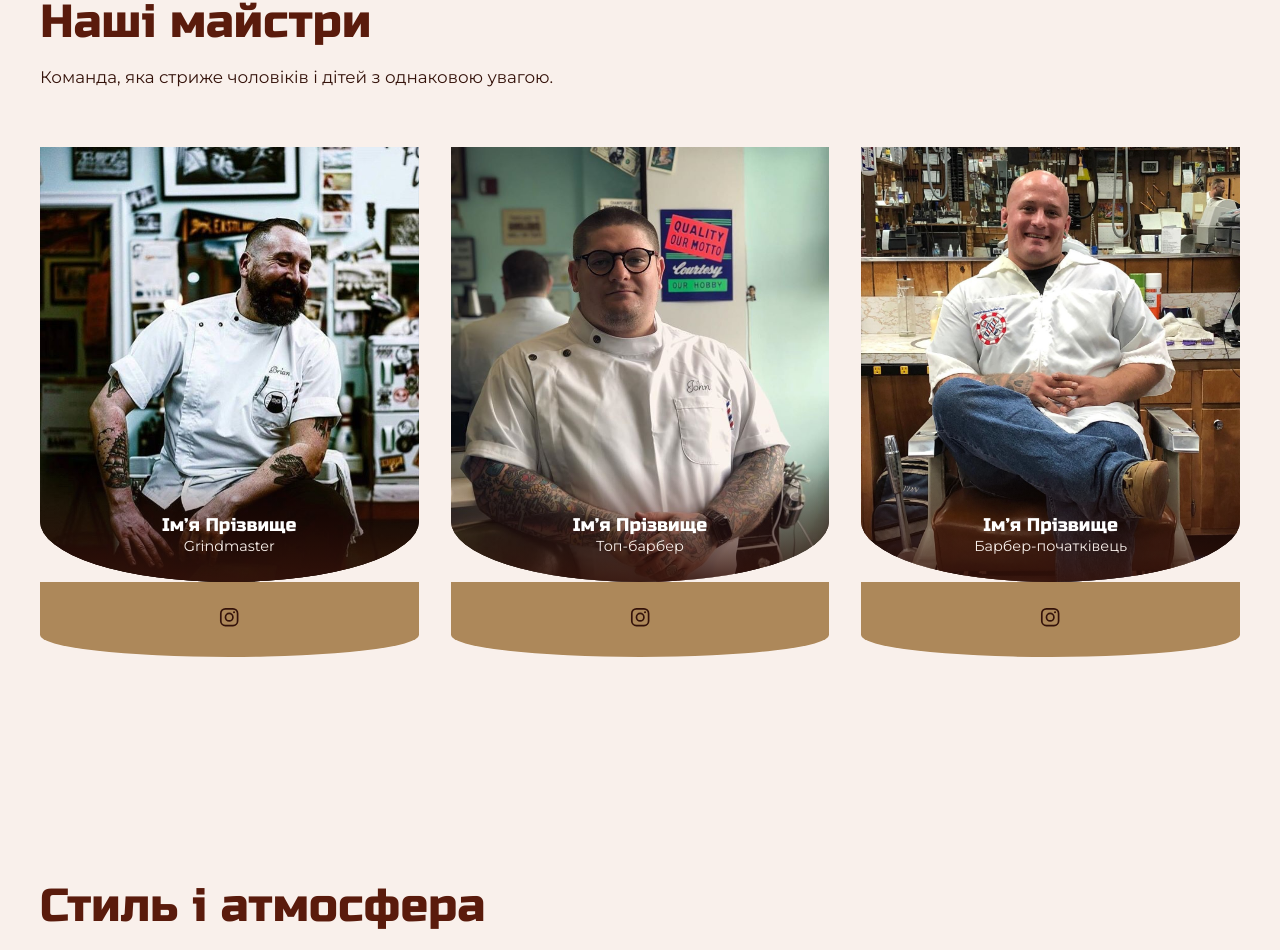
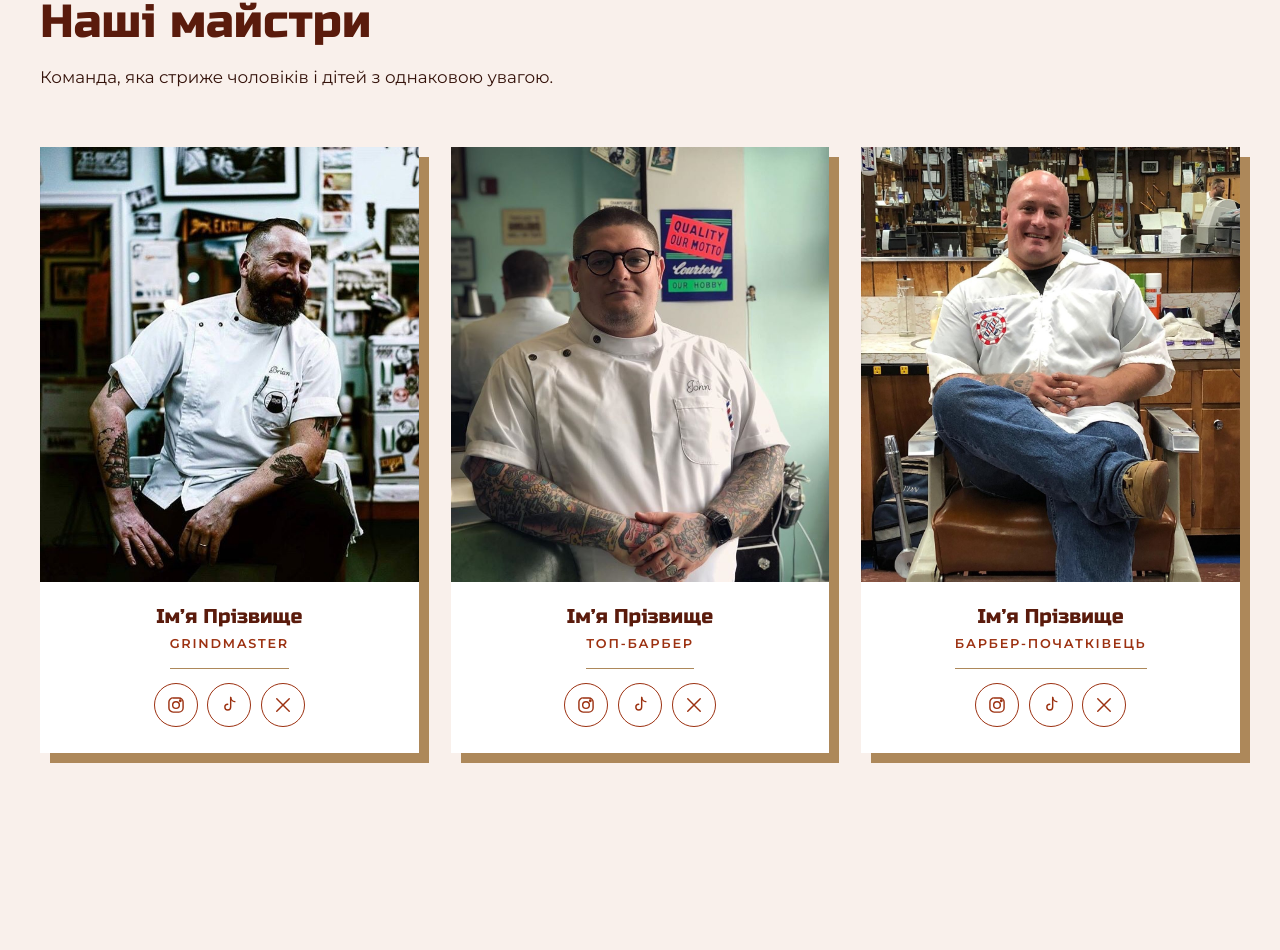
Before and after one commit to BOgdanRoz/BarberShop-Frontend, a React (Vite) app: page / in a window 1280 px wide. Shown: the part 2611-3561 px from the top of the page. Built offline with nearby package versions, Linux system fonts and the light colour scheme.

Commit message:
feat: redesign barber cards with role labels and social links
Cards gain a decorative offset frame, uppercase role label, and Instagram, TikTok and X links pointing to official homepages until profiles are provided.

```diff
--- a/src/components/BarberCard/BarberCard.module.css
+++ b/src/components/BarberCard/BarberCard.module.css
@@ -1,14 +1,15 @@
 .card {
+  position: relative;
   display: flex;
   flex-direction: column;
+  background: var(--color-white);
+  box-shadow: 10px 10px 0 var(--color-lion);
 }
 
-.frame {
-  position: relative;
+.portrait {
   aspect-ratio: 4 / 4.6;
   overflow: hidden;
   background: var(--color-black-bean);
-  border-radius: 0 0 50% 50% / 0 0 14% 14%;
 }
 
 .image {
@@ -16,33 +17,45 @@
   height: 100%;
   object-fit: cover;
   object-position: center top;
+  transition: transform 500ms ease;
 }
 
-.caption {
-  position: absolute;
-  inset: auto 0 0;
-  padding: 3rem 1rem 1.5rem;
+@media (hover: hover) {
+  .card:hover .image {
+    transform: scale(1.04);
+  }
+}
+
+.body {
+  display: grid;
+  justify-items: center;
+  gap: 0.35rem;
+  padding: 1.5rem 1.25rem 1.6rem;
   text-align: center;
-  background: linear-gradient(to top, rgba(52, 18, 10, 0.9), transparent);
 }
 
 .name {
   font-family: var(--font-display);
-  font-size: 1.15rem;
-  color: var(--color-white);
+  font-size: 1.25rem;
+  color: var(--color-seal-brown);
 }
 
 .role {
-  font-size: 0.9rem;
-  color: var(--color-seashell);
+  padding-bottom: 0.9rem;
+  margin-bottom: 0.5rem;
+  border-bottom: 1px solid var(--color-lion);
+  color: var(--color-brown);
+  font-size: 0.8rem;
+  font-weight: 600;
+  letter-spacing: 0.14em;
+  text-transform: uppercase;
 }
 
-.bar {
+.socials {
   display: flex;
-  justify-content: center;
-  padding: 0.85rem 0 1.1rem;
-  background: var(--color-lion);
-  border-radius: 0 0 50% 50% / 0 0 22px 22px;
+  gap: 0.6rem;
+  list-style: none;
+  padding: 0;
 }
 
 .social {
@@ -51,17 +64,18 @@
   justify-content: center;
   width: 2.75rem;
   height: 2.75rem;
-  color: var(--color-black-bean);
+  border: 1.5px solid var(--color-brown);
   border-radius: 50%;
+  color: var(--color-brown);
   transition: background-color 200ms ease, color 200ms ease;
 }
 
 .social:hover {
-  background: var(--color-black-bean);
+  background: var(--color-brown);
   color: var(--color-white);
 }
 
 .social svg {
-  width: 1.4rem;
-  height: 1.4rem;
+  width: 1.25rem;
+  height: 1.25rem;
 }
--- a/src/components/BarberCard/BarberCard.tsx
+++ b/src/components/BarberCard/BarberCard.tsx
@@ -1,15 +1,52 @@
-import { instagramUrl } from '../../data/siteContent'
-import type { Barber } from '../../data/barbers'
+import type { Barber, SocialLink } from '../../data/barbers'
 import styles from './BarberCard.module.css'
 
 interface BarberCardProps {
   barber: Barber
 }
 
+// Minimal line icons drawn in currentColor. Decorative: the link has the accessible name.
+function SocialIcon({ platform }: { platform: SocialLink['platform'] }) {
+  const common = {
+    viewBox: '0 0 24 24',
+    fill: 'none',
+    stroke: 'currentColor',
+    strokeWidth: 1.7,
+    strokeLinecap: 'round' as const,
+    strokeLinejoin: 'round' as const,
+    'aria-hidden': true,
+    focusable: false,
+  }
+
+  switch (platform) {
+    case 'instagram':
+      return (
+        <svg {...common}>
+          <rect x="3.5" y="3.5" width="17" height="17" rx="5" />
+          <circle cx="12" cy="12" r="4" />
+          <circle cx="17.2" cy="6.8" r="0.9" fill="currentColor" />
+        </svg>
+      )
+    case 'tiktok':
+      return (
+        <svg {...common}>
+          <path d="M14 3v11.5a3.5 3.5 0 1 1-3.5-3.5" />
+          <path d="M14 3c.4 2.8 2.2 4.6 5 5" />
+        </svg>
+      )
+    case 'x':
+      return (
+        <svg {...common}>
+          <path d="M4.5 4.5 19.5 19.5M19.5 4.5 4.5 19.5" />
+        </svg>
+      )
+  }
+}
+
 function BarberCard({ barber }: BarberCardProps) {
   return (
     <article className={styles.card}>
-      <div className={styles.frame}>
+      <div className={styles.portrait}>
         <img
           className={styles.image}
           src={barber.photo.src}
@@ -18,26 +55,26 @@ function BarberCard({ barber }: BarberCardProps) {
           height={1500}
           loading="lazy"
         />
-        <div className={styles.caption}>
+      </div>
+
+      <div className={styles.body}>
         <h3 className={styles.name}>{barber.name}</h3>
         <p className={styles.role}>{barber.role}</p>
-        </div>
-      </div>
-
-      <div className={styles.bar}>
+        <ul className={styles.socials} aria-label={`Соцмережі: ${barber.name}`}>
+          {barber.socials.map((social) => (
+            <li key={social.platform}>
               <a
                 className={styles.social}
-          href={instagramUrl}
+                href={social.url}
                 target="_blank"
                 rel="noopener noreferrer"
+                aria-label={`${social.label} (відкриється у новій вкладці)`}
               >
-          <svg viewBox="0 0 24 24" aria-hidden="true" focusable="false">
-            <rect x="3" y="3" width="18" height="18" rx="5" fill="none" stroke="currentColor" strokeWidth="1.8" />
-            <circle cx="12" cy="12" r="4" fill="none" stroke="currentColor" strokeWidth="1.8" />
-            <circle cx="17.2" cy="6.8" r="1.1" fill="currentColor" />
-          </svg>
-          <span className="visually-hidden">Instagram майстра (відкриється у новій вкладці)</span>
+                <SocialIcon platform={social.platform} />
               </a>
+            </li>
+          ))}
+        </ul>
       </div>
     </article>
   )
```
Lines whose indentation alone changed are shown as unchanged.
